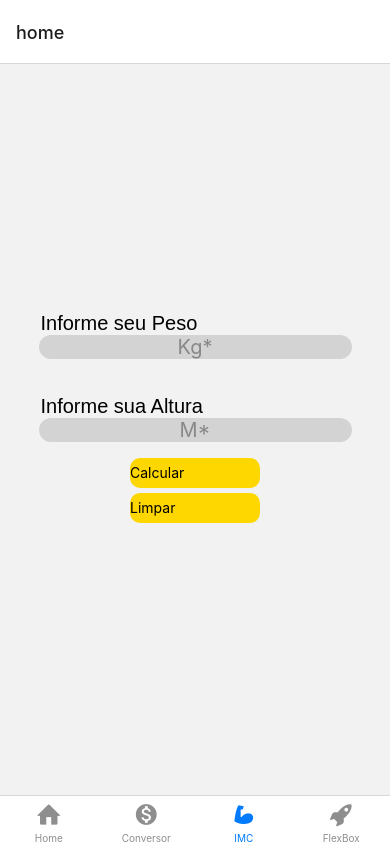
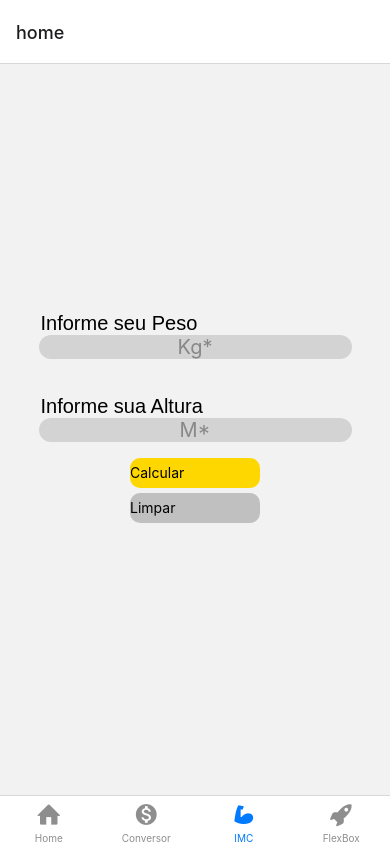
Before and after one commit to duarte-arthur21/TasksList, a React Native app: screen /IMC in a window 390 px wide. Built offline with nearby package versions, Linux system fonts and the light colour scheme.

Commit message:
Contruindo Variant do componente Button

```diff
--- a/src/Components/Button/index.js
+++ b/src/Components/Button/index.js
@@ -3,10 +3,21 @@ import { Text, TouchableOpacity } from "react-native";
 import { StyleSheet } from "react-native";
 
 function Button(props) {
-  const { onPress, titulo } = props;
+  const { onPress, titulo, variant } = props;
 
   return (
-    <TouchableOpacity style={estilo.button} onPress={onPress}>
+    <TouchableOpacity
+      style={[
+        styles.button,
+        variant === "primary" && styles.primaryButton,
+        variant === "secondary" && styles.secondaryButton,
+        variant === "sucess" && styles.SuccessButton,
+        variant === "danger" && styles.DangerButton,
+        variant === "dark" && styles.DarkButton,
+        variant === "info" && styles.infoButton,
+      ]}
+      onPress={onPress}
+    >
       <Text>{titulo}</Text>
     </TouchableOpacity>
   );
@@ -14,12 +25,11 @@ function Button(props) {
 
 export { Button };
 
-const estilo = StyleSheet.create({
+const styles = StyleSheet.create({
   button: {
     display: "flex",
     position: "relative",
     fontSize: 35,
-    backgroundColor: "#FFD700",
     borderRadius: 10,
     textAlign: "center",
     justifyContent: "center",
@@ -27,4 +37,25 @@ const estilo = StyleSheet.create({
     width: 130,
     height: 30,
   },
+  primaryButton: {
+    backgroundColor: "blue",
+    color: "white",
+  },
+  secondaryButton: {
+    backgroundColor: "#c0c0c0",
+  },
+  SuccessButton: {
+    backgroundColor: "#008000",
+  },
+  DangerButton: {
+    backgroundColor: "#ff0000",
+  },
+  infoButton: {
+    backgroundColor: "#FFD700",
+    color: "white",
+  },
+  DarkButton: {
+    backgroundColor: "#000000",
+    color: "white",
+  },
 });
--- a/src/pages/Conversor/index.js
+++ b/src/pages/Conversor/index.js
@@ -42,11 +42,11 @@ export default function Conversor() {
       />
 
       <Text style={styles.titulo}>Agora converta o valor</Text>
-      <Button onPress={() => dolarReal()} titulo="Dolar EUA" />
+      <Button onPress={() => dolarReal()} titulo="Dolar EUA" variant="sucess" />
 
-      <Button onPress={() => euroReal()} titulo="EURO" />
+      <Button onPress={() => euroReal()} titulo="EURO" variant="primary" />
 
-      <Button onPress={() => yuanReal()} titulo="Yuan" />
+      <Button onPress={() => yuanReal()} titulo="Yuan" variant="danger" />
 
       <Text style={styles.resultado}>
         {Math.round(resultado).toFixed(2)}
--- a/src/pages/Home/index.js
+++ b/src/pages/Home/index.js
@@ -40,7 +40,7 @@ export default function Home() {
           </p>
 
           <View style={styles.Container}>
-            <Button titulo={`${toggleValue}`} onPress={toggle} />
+            <Button titulo={`${toggleValue}`} onPress={toggle} variant="info" />
           </View>
         </View>
       </ImageBackground>
--- a/src/pages/IMC/index.js
+++ b/src/pages/IMC/index.js
@@ -57,8 +57,8 @@ export default function IMC({ navigation }) {
         onChangeText={(altura) => setAltura(parseFloat(altura))}
         texto="M*"
       />
-      <Button titulo="Calcular" onPress={() => Resultado()} />
-      <Button titulo="Limpar" onPress={() => limpar()} />
+      <Button titulo="Calcular" onPress={() => Resultado()} variant="info" />
+      <Button titulo="Limpar" onPress={() => limpar()} variant="secondary" />
       <Text style={styles.resultado}>
         {resultado}
         {mensagem}
```
